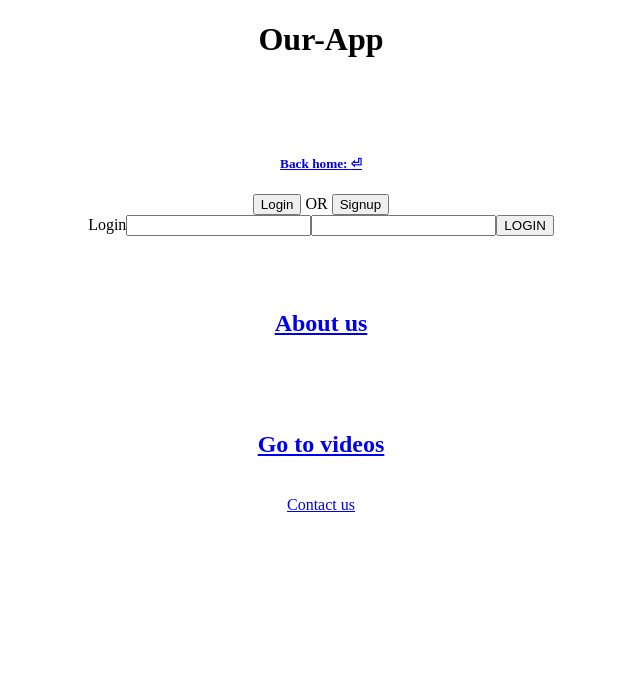
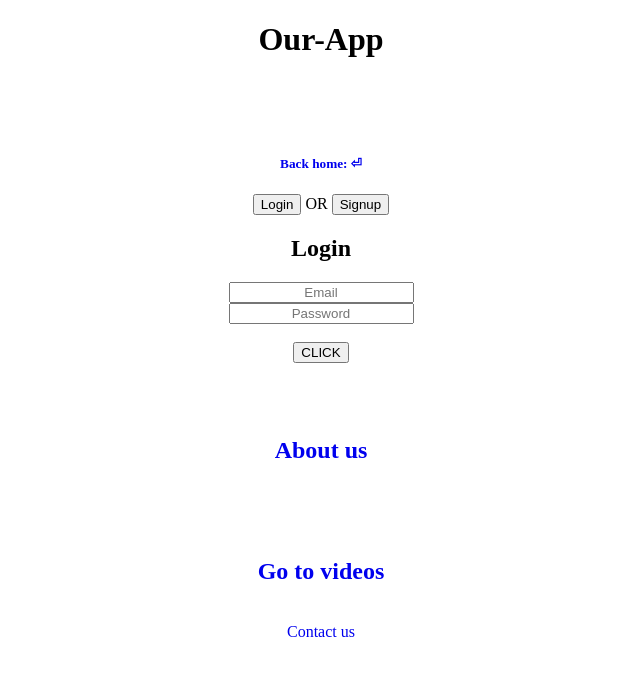
Before and after one commit to voytecu314/Sign-App-Backend, a React (Create React App) app in the folder client/: page / in a window 1280 px wide. Both pictures are taken after a click on the button "Login". Shown: the top 676 px of the page, without its empty margins (319-959 px from the left). Built offline with nearby package versions, Linux system fonts and the light colour scheme.

Commit message:
css added and placeholder in client

```diff
--- a/client/src/App.css
+++ b/client/src/App.css
@@ -36,3 +36,11 @@
     transform: rotate(360deg);
   }
 }
+
+#middle {
+  text-align: center;
+}
+
+a {
+  text-decoration: none;
+  }
--- a/client/src/components/Login.jsx
+++ b/client/src/components/Login.jsx
@@ -25,10 +25,15 @@ const Login = () => {
     }
 
   return (
-    <div>Login
-        <input type="email" />
-        <input type="password" />
-        <button onClick={login}>LOGIN</button>
+    <div>
+      <h2>Login</h2>
+
+        <input id="middle" type="email" placeholder="Email"/>
+        <br />
+        <input id="middle" type="password" placeholder="Password"/>
+        <br />
+        <br />
+        <button onClick={login}>CLICK</button>
     </div>
   )
 }
```
